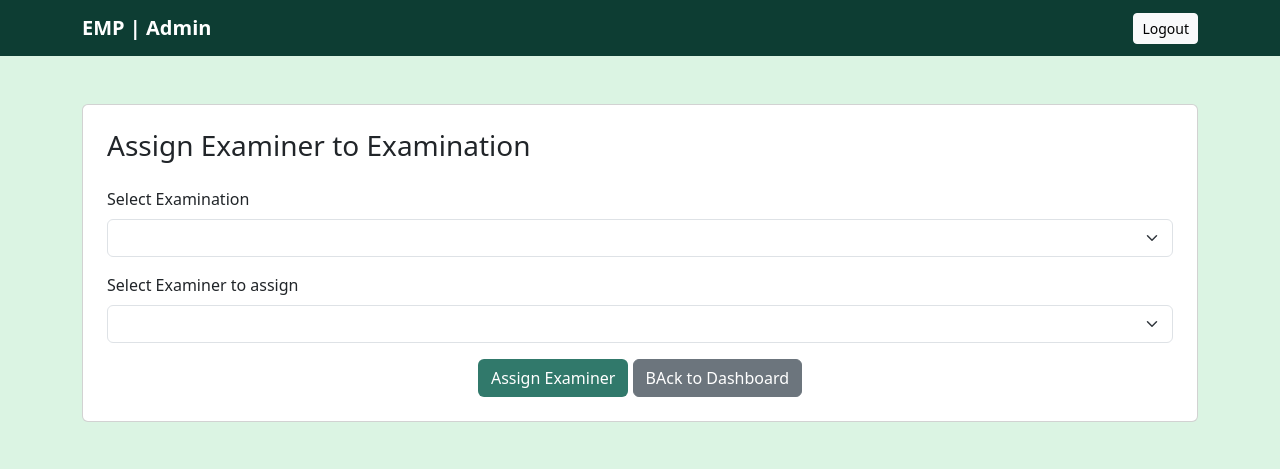
After one commit to suhail2809/examination_portal, a Flask app: page /admin/assign-examiners in a window 1280 px wide. The commit adds this page. Shown: the top 469 px of the page. Run offline with Flask 3, Linux system fonts and the light colour scheme; a user stored in the database is signed in; tables that the repository leaves empty hold one stand-in row (values such as "Sample post"); lists and menus that the app fills with data are empty.

Commit message:
Added functionality of assigning examiner to a examination

```diff
--- a/controllers.py
+++ b/controllers.py
@@ -1,7 +1,7 @@
 from flask import render_template, request, redirect, url_for, abort, flash
 from flask_login import login_user, logout_user, login_required, current_user
 from werkzeug.security import generate_password_hash, check_password_hash
-from models import db, User, Course, Examination, Rubric, ExamSlot,Booking, RubricScore
+from models import db, User, Course, Examination, Rubric, ExamSlot,Booking, RubricScore , Evaluation, ExaminationAssignment
 from app import app
 from datetime import date, datetime
 
@@ -269,6 +269,57 @@ def logout():
     logout_user()
     return redirect(url_for("index"))
 
+
+#### assigning examiner date- 25 oct
+
+@app.route("/admin/assign-examiners", methods=["GET","POST"])
+@login_required
+
+def assign_examiners():
+    if current_user.role!="Admin":
+        abort(403)
+
+    error =None
+
+    if request.method=="POST":
+        examination_id = request.form.get("examination_id","")
+        examiner_id = request.form.get("examiner_id","")
+
+        if not examination_id.isdigit() or not examiner_id.isdigit():
+            error = "Please select valid examiner"
+        else:
+            examination = Examination.query.get(int(examination_id))
+
+            examiner = User.query.filter_by(user_id= int(examiner_id), role="Examiner", is_approved=True,
+                                            is_active=True).first()
+
+            if not examiner or not examination:
+                error = "wrong examination and examiner"
+            else:
+                existing = ExaminationAssignment.query.filter_by(examination_id = examination.exam_id,examiner_id= examiner.user_id).first()
+
+                if existing:
+                    error = "examiner already assigned"
+
+                else:
+                    assignment = ExaminationAssignment(examination_id=examination.exam_id, examiner_id= examiner.user_id)
+
+                    db.session.add(assignment)
+                    db.session.commit()
+
+                    return redirect(url_for("assign_examiners"))
+
+
+    examinations = Examination.query.order_by(Examination.exam_id.desc()).all()
+
+    examiners = User.query.filter_by(role="Examiner", is_approved=True, is_active =True).order_by(User.name).all()
+
+    assignments = ExaminationAssignment.query.order_by(ExaminationAssignment.assignment_id.desc()).all()
+
+    return render_template("assign_examiners.html", examinations=examinations, examiners=examiners,assignments=assignments, error=error)
+
+
+
 ### course manage ###
 @app.route("/admin/courses", methods=["GET","POST"])
 @login_required
@@ -382,12 +433,35 @@ def manage_exams():
 
         return redirect(url_for("manage_exams"))
 
+
     courses = Course.query.all()
-    examinations = Examination.query.all()
 
+    search = request.args.get("search", "").strip()
 
-    return render_template("manage_examinations.html", courses= courses, examinations=examinations)
+    examinations = Examination.query
 
+    if search:
+        examinations = examinations.filter(
+            Examination.title.ilike(f"%{search}%")
+        )
+
+        if search.isdigit():
+            examinations = Examination.query.filter(
+                db.or_(
+                    Examination.title.ilike(f"%{search}%"),
+                    Examination.exam_id == int(search)
+                )
+            )
+
+    examinations = examinations.order_by(
+        Examination.exam_id.desc()
+    ).all()
+
+    return render_template(
+        "manage_examinations.html",
+        courses=courses,
+        examinations=examinations
+    )
 
 @app.route("/admin/examinations/exam-status/<int:exam_id>", methods=["POST"])
 @login_required
@@ -477,3 +551,6 @@ def delete_exams(exam_id):
     db.session.commit()
 
     return redirect(url_for("manage_exams"))
+
+
+##### adding func for assigning examiners to examiantions
--- /dev/null
+++ b/templates/assign_examiners.html
@@ -0,0 +1,105 @@
+<!DOCTYPE html>
+<html lang="en">
+<head>
+    <meta charset="UTF-8">
+    <meta name="viewport" content="width=device-width, initial-scale=1.0">
+    <title>Assign examiners</title>
+    <link href="https://cdn.jsdelivr.net/npm/bootstrap@5.3.3/dist/css/bootstrap.min.css" rel="stylesheet">
+    <style>
+        body {
+            background-color: #dbf4e3;
+        }
+
+        .navbar {
+            background-color: #0d3d33;
+        }
+
+        .navbar-brand {
+            color: white;
+            font-weight: bold;
+        }
+
+        .form-container {
+            max-width: 800px;
+            margin: 35px auto;
+            padding: 30px;
+            background-color: white;
+            border-radius: 12px;
+
+        }
+
+        h2 {
+            color: #0d3d33;
+            text-align: center;
+            margin-bottom: 25px;
+        }
+
+        .form-label {
+            font-weight: 500;
+        }
+
+        .btn-custom {
+            background-color: #31796b;
+            color: white;
+        }
+
+        .btn-custom:hover {
+            background-color: #0d3d33;
+            color: white;
+        }
+</style>
+</head>
+
+<body>
+    <nav class="navbar">
+    <div class="container">
+        <a class="navbar-brand" href="{{ url_for('admin_dashboard') }}">
+            EMP | Admin
+        </a>
+        <a href="{{ url_for('logout') }}" class="btn  btn-light btn-sm">
+            Logout
+        </a>
+    </div>
+</nav>
+
+    <div class="container py-5">
+        <div class="card  p-4">
+            <h3 class="mb-4">Assign Examiner to Examination</h3>
+
+
+        {% if error %}
+            <div class="alert alert-danger">{{ error }}</div>
+        {% endif %}
+
+        <form action="{{url_for('assign_examiners')}}" method="POST">
+
+            <div class="mb-3">
+                <label for="examination_id" class="form-label">Select Examination</label>
+                <select name="examination_id" id="examination_id" class="form-select" required>
+                    <option value="Choose an examination"></option>
+                    {% for exam in examinations %}
+                        <option value="{{ exam.exam_id }}">{{ exam.title }}</option>
+                    {% endfor %}
+
+                </select>
+            </div>
+
+            <div class="mb-3">
+                <label for="examiner_id" class="form-label">Select Examiner to assign</label>
+                <select name="examiner_id" id="examiner_id" class="form-select" required>
+                    <option value="Choose Examiner"></option>
+                    {% for examiner in examiners %}
+                        <option value="{{ examiner.user_id }}">{{ examiner.name }}</option>
+                    {% endfor %}
+
+                </select>
+            </div>
+
+           <div class="text-center"> <button class="btn btn-custom " type=""submit> Assign Examiner</button>
+
+            <a href="{{ url_for('admin_dashboard')}}" class="btn btn-secondary"">BAck to Dashboard</a></div>
+        </form>
+    </div>
+    </div>
+</body>
+</html>
--- a/templates/examiner_dashboard.html
+++ b/templates/examiner_dashboard.html
@@ -14,7 +14,7 @@
             font-family: Arial, sans-serif;
         }
 
-        .navbar {
+        .navbar{
             background-color: #0d3d33;
         }
 
@@ -59,4 +59,5 @@
 </div>
 
 </body>
+
 </html>
```
Also changed, not shown: models.py (+15 -3 lines), templates/admin_dashboard.html (+7 -0 lines), templates/manage_examinations.html (+21 -0 lines).
